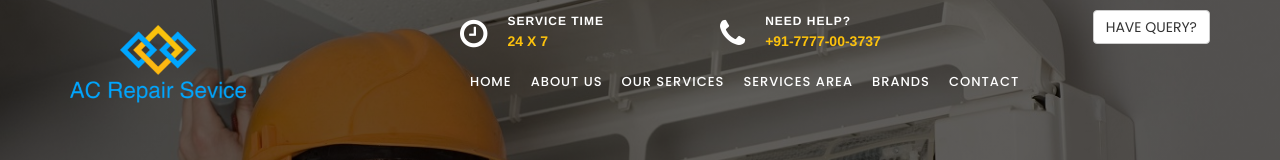
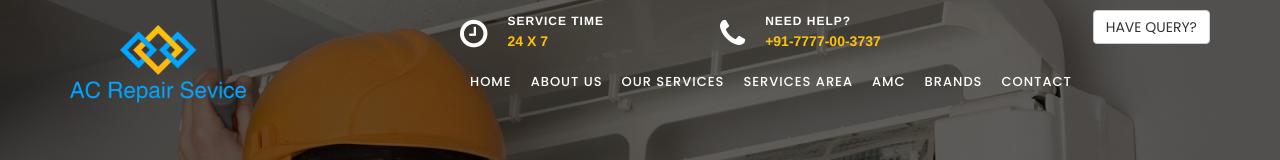
Before and after one commit to a2-square/alcons, a website with bundled scripts: page index.html in a window 1280 px wide. Shown: the top 160 px of the page. Built offline with nearby package versions, Linux system fonts and the light colour scheme.

Commit message:
changes in navbar

```diff
--- a/components/navbar/navbar.html
+++ b/components/navbar/navbar.html
@@ -641,7 +641,7 @@ Som Bazar Road, Raja Puri, Opposite Dwarka-Sector-4 </a></li>
                                         </li>
                                     </ul>
                                 </li>
-                                <!--<li><a href="/#/AMC" title="Feature">AMC</a></li>-->
+                                <li><a href="/#/AMC" title="Feature">AMC</a></li>
                                 <li><a href="/#/brands" title="Feature">Brands</a></li>
                                 <li><a href="/#/contact-us" title="Contact Us">Contact</a>
                                 </li>
```
